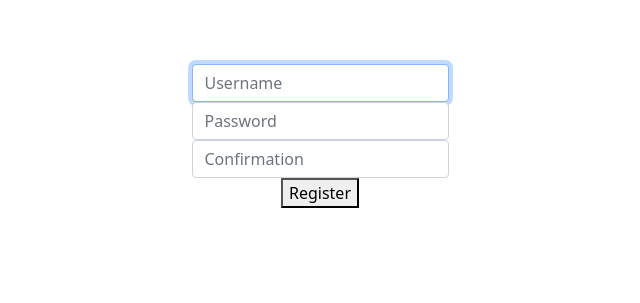
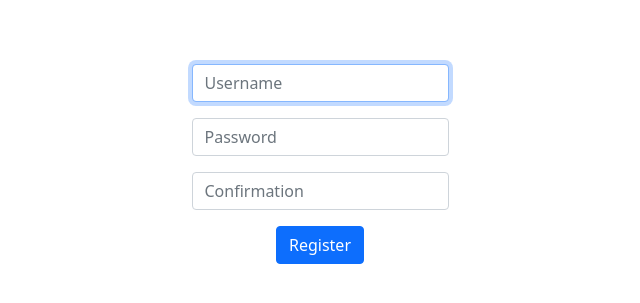
Before and after one commit to JakeG12345/idea-aid, a Flask app: page /register in a window 1280 px wide. Shown: the part 66-369 px from the top of the page, without its empty margins (320-960 px from the left). Run offline with Flask 3, Linux system fonts and the light colour scheme; some libraries are stand-ins or nearby versions.

Commit message:
Fri, Dec 22, 2023, 6:09 AM +11:00

```diff
--- a/templates/login.html
+++ b/templates/login.html
@@ -14,6 +14,6 @@
         <div class="mb-3">
             <input class="form-control mx-auto w-auto" required id="password" name="password" placeholder="Password" type="password">
         </div>
-        <button class="submit" type="submit">Log In</button>
+        <button class="btn btn-primary" type="submit">Log In</button>
     </form>
 {% endblock %}
--- a/templates/register.html
+++ b/templates/register.html
@@ -7,15 +7,15 @@
 {% block main %}
     <p class="errorMsg">{{ message }}</p>
     <form action="/register" method="post">
-        <div class="inputBtn">
+        <div class="mb-3">
             <input class="form-control mx-auto w-auto" autocomplete="off" autofocus required id="username" name="username" placeholder="Username" type="text">
         </div>
-        <div class="inputBtn">
+        <div class="mb-3">
             <input class="form-control mx-auto w-auto" required id="password" name="password" placeholder="Password" type="password">
         </div>
-        <div class="inputBtn">
+        <div class="mb-3">
             <input class="form-control mx-auto w-auto" required id="confirmation" name="confirmation" placeholder="Confirmation" type="password">
         </div>
-        <button class="submitBtn" type="submit">Register</button>
+        <button class="btn btn-primary" type="submit">Register</button>
     </form>
 {% endblock %}
```
